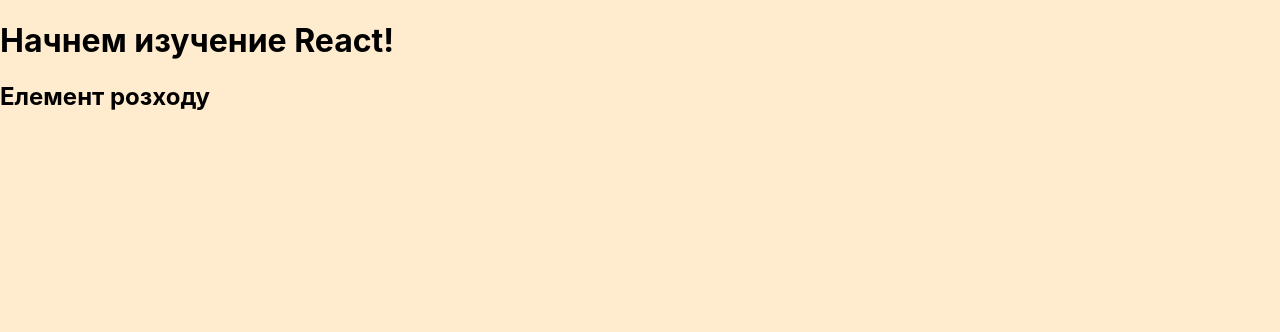
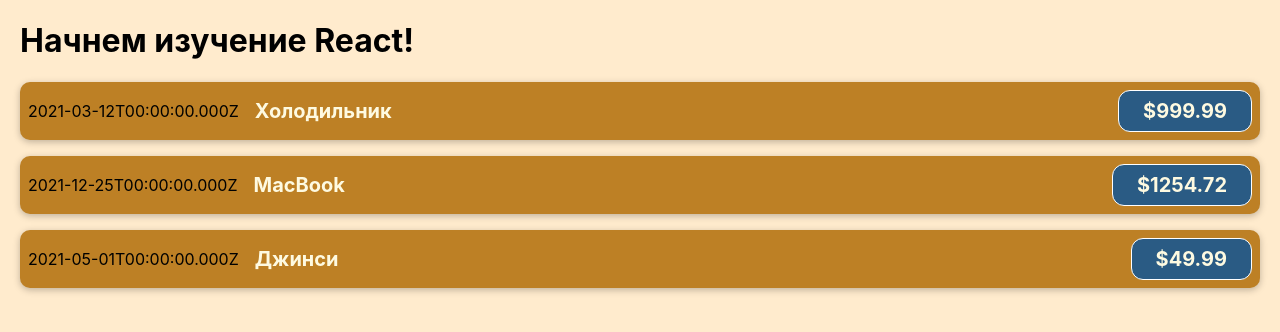
Before and after one commit to MEDOYED/BudgetLab, a JavaScript app: page / in a window 1280 px wide. Shown: the top 332 px of the page. Built offline with nearby package versions, Linux system fonts and the light colour scheme.

Commit message:
fixed the first component --> CostItem

```diff
--- a/src/App.js
+++ b/src/App.js
@@ -1,10 +1,31 @@
 import CostItem from "./components/CostItem";
 
 function App() {
+
+  const costs = [
+    {
+      date: new Date(2021, 2, 12),
+      description: 'Холодильник',
+      amount: 999.99
+    },
+    {
+      date: new Date(2021, 11, 25),
+      description: 'MacBook',
+      amount: 1254.72
+    },
+    {
+      date: new Date(2021, 4, 1),
+      description: 'Джинси',
+      amount: 49.99
+    },
+  ]
+
   return (
     <div>
       <h1>Начнем изучение React!</h1>
-      <CostItem></CostItem>
+      <CostItem date={costs[0].date} description={costs[0].description} amount={costs[0].amount}></CostItem>
+      <CostItem date={costs[1].date} description={costs[1].description} amount={costs[1].amount}></CostItem>
+      <CostItem date={costs[2].date} description={costs[2].description} amount={costs[2].amount}></CostItem>
     </div>
   );
 }
--- /dev/null
+++ b/src/components/CostItem.css
@@ -0,0 +1,56 @@
+.cost-item {
+  display: flex;
+  justify-content: space-between;
+  align-items: center;
+  padding: 0.5rem;
+  margin: 1rem 0;
+  background-color: #bd8025;
+  border-radius: 10px;
+  box-shadow: 0 2px 7px rgba(0, 0, 0, 0.25);
+}
+
+.cost-item__description {
+  display: flex;
+  flex-direction: column;
+  gap: 1rem;
+  align-items: flex-end;
+  flex-flow: column-reverse;
+  justify-content: flex-start;
+  flex: 1;
+}
+
+.cost-item h2 {
+  color: #3a3a3a;
+  font-size: 1rem;
+  flex: 1;
+  margin: 0 1rem;
+  color: #fefae1;
+}
+
+.cost-item__price {
+  font-size: 1rem;
+  font-weight: bold;
+  color: #fefae1;
+  background-color: #2a5b84;
+  border: 1px solid white;
+  padding: 0.5rem;
+  border-radius: 12px;
+}
+
+@media (min-width: 580px) {
+  .cost-item__description {
+    flex-direction: row;
+    align-items: center;
+    justify-content: flex-start;
+    flex: 1;
+  }
+
+  .cost-item__description h2 {
+    font-size: 1.25rem;
+  }
+
+  .cost-item__price {
+    font-size: 1.25rem;
+    padding: 0.5rem 1.5rem;
+  }
+}
--- a/src/components/CostItem.js
+++ b/src/components/CostItem.js
@@ -1,6 +1,15 @@
-function CostItem() {
+import './CostItem.css';
+
+function CostItem(props) {
+
   return (
-    <h2>Елемент розходу</h2>
+    <div className='cost-item'>
+      <div>{props.date.toISOString()}</div>
+      <div className='cost-item__description'>
+        <h2>{props.description}</h2>
+        <div className='cost-item__price'>${props.amount}</div>
+      </div>
+    </div>
   );
 }
 
--- a/src/index.css
+++ b/src/index.css
@@ -1,5 +1,5 @@
 body {
-  margin: 0;
+  margin: 20px;
   background-color: blanchedalmond;
   font-family: -apple-system, BlinkMacSystemFont, 'Segoe UI', 'Roboto', 'Oxygen',
     'Ubuntu', 'Cantarell', 'Fira Sans', 'Droid Sans', 'Helvetica Neue',
```
